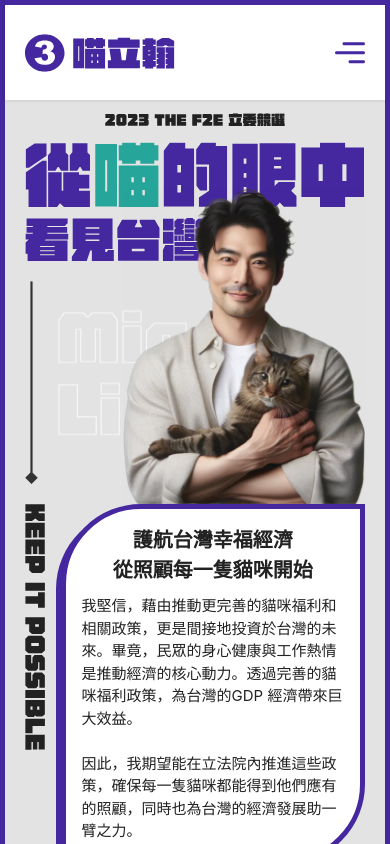
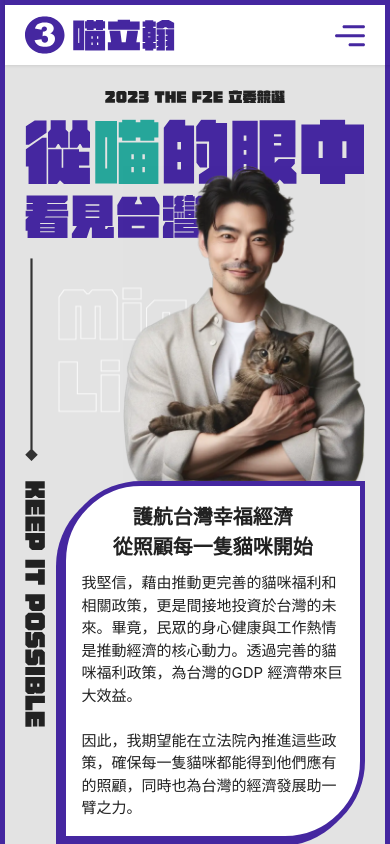
Before and after one commit to lyaui/cat-campaign-website, a Next.js app: page / in a window 390 px wide. Shown: the top 844 px of the page. Built offline with nearby package versions, Linux system fonts and the light colour scheme.

Commit message:
fix(style): Header mobile height

```diff
--- a/components/Layout/Header.tsx
+++ b/components/Layout/Header.tsx
@@ -2,7 +2,7 @@ import { useState, useEffect } from 'react';
 import Image from 'next/image';
 import Link from 'next/link';
 
-import { ROUTERS, HEADER_HEIGHT } from '@/constants/index';
+import { ROUTERS } from '@/constants/index';
 import logoDark from '@/public/assets/logos/logo_dark.svg';
 import logoLight from '@/public/assets/logos/logo_light.svg';
 import Button, { type BaseProps } from '@/components/UI/Button';
@@ -88,7 +88,7 @@ function NavItems({
   );
 }
 
-const headerClasses = `fixed w-full z-50 top-0 h-[${HEADER_HEIGHT.DESKTOP}px] md:h-[${HEADER_HEIGHT.MOBILE}px] bg-white flex-center border-t-[5px] border-r-[10px] border-primary shadow-[0_0_4px_rgba(0,0,0,0.15)] c-transition`;
+const headerClasses = `fixed w-full z-50 top-0 h-[65px] md:h-[100px] bg-white flex-center border-t-[5px] border-r-[10px] border-primary shadow-[0_0_4px_rgba(0,0,0,0.15)] c-transition`;
 
 const mHeaderClasses = '!bg-primary h-full overflow-y-hidden items-start';
 
--- a/constants/index.ts
+++ b/constants/index.ts
@@ -1,8 +1,3 @@
-export const HEADER_HEIGHT = {
-  MOBILE: 65,
-  DESKTOP: 100,
-};
-
 export const ROUTERS = {
   HOME: { name: '首頁', hash: '' },
   ABOUT: { name: '候選人主張', hash: 'about' },
--- a/pages/_app.tsx
+++ b/pages/_app.tsx
@@ -24,7 +24,7 @@ function MyApp({ Component, pageProps }: AppProps) {
     AOS.refresh();
   }, []);
   const desktopMT = ` md:mt-[98px] `;
-  const mobileMt = ` mt-[86px] `;
+  const mobileMt = ` mt-[63px] `;
 
   return (
     <ParallaxProvider>
```
